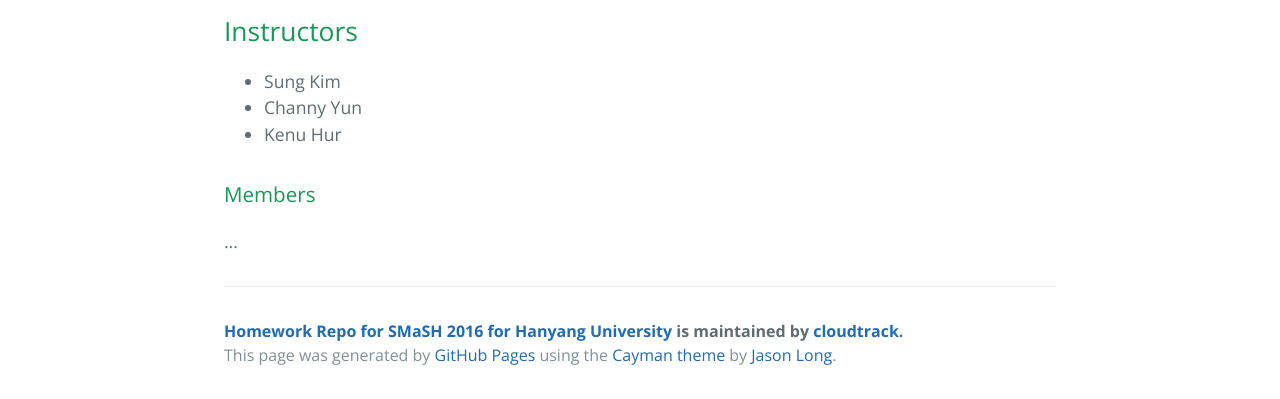
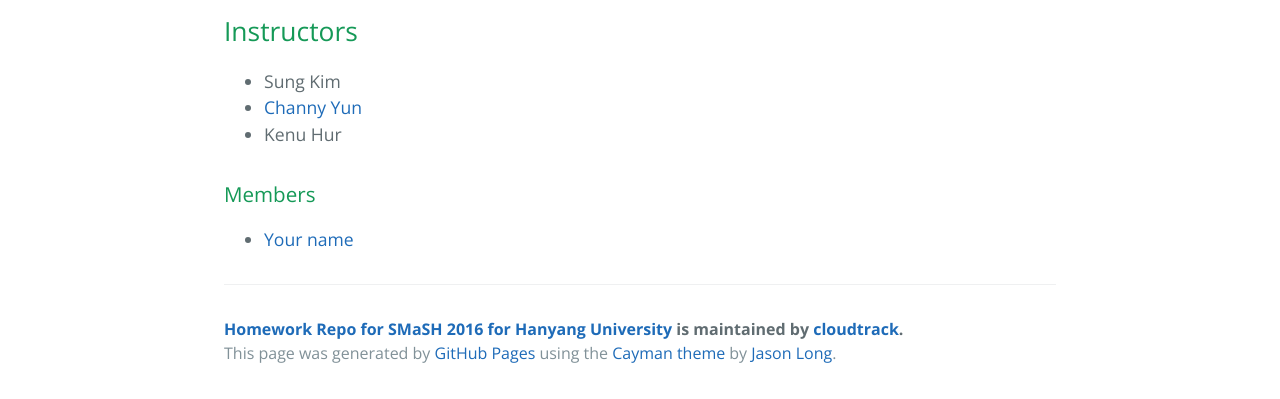
Before and after one commit to cloudtrack/hanyang-SMaSH2016, a plain HTML site: page index.html in a window 1280 px wide. Shown: the part 565-964 px from the top of the page. Drawn offline with nearby package versions, Linux system fonts and the light colour scheme.

Commit message:
Update index.html

```diff
--- a/index.html
+++ b/index.html
@@ -27,14 +27,15 @@
 
 <ul>
 <li>Sung Kim</li>
-<li>Channy Yun</li>
+<li><a href="http://cloudtrack.github.io/hanyang-SMaSH2016/channy/">Channy Yun</a></li>
 <li>Kenu Hur</li>
 </ul>
 
 <h3>
 <a id="members" class="anchor" href="#members" aria-hidden="true"><span class="octicon octicon-link"></span></a>Members</h3>
-
-<p>...</p>
+<ul>
+<li><a href="http://cloudtrack.github.io/hanyang-SMaSH2016/yourid/">Your name</a></li>
+</ul>
 
       <footer class="site-footer">
         <span class="site-footer-owner"><a href="https://github.com/cloudtrack/hanyang-SMaSH2016">Homework Repo for SMaSH 2016 for Hanyang University</a> is maintained by <a href="https://github.com/cloudtrack">cloudtrack</a>.</span>
```
